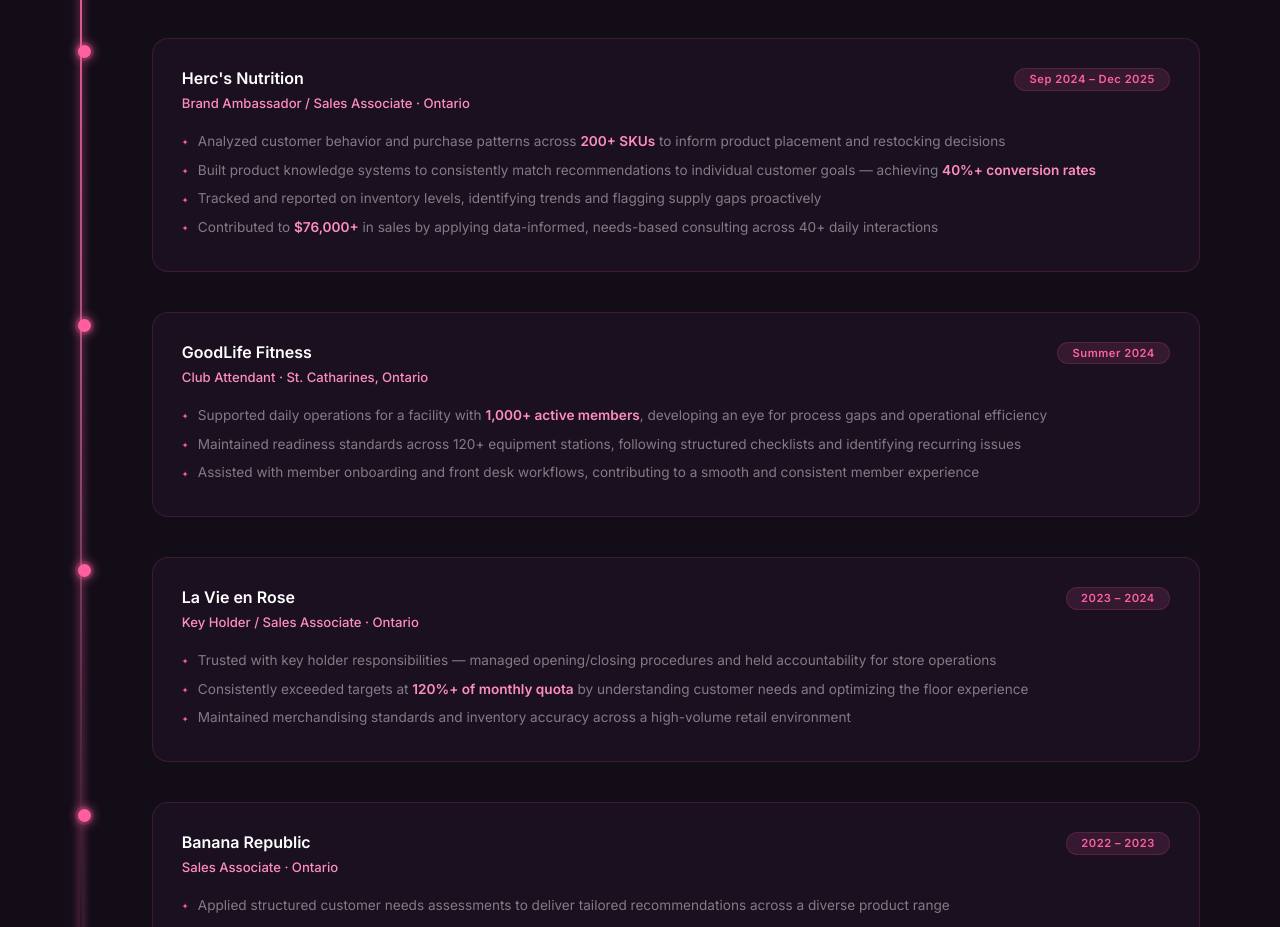
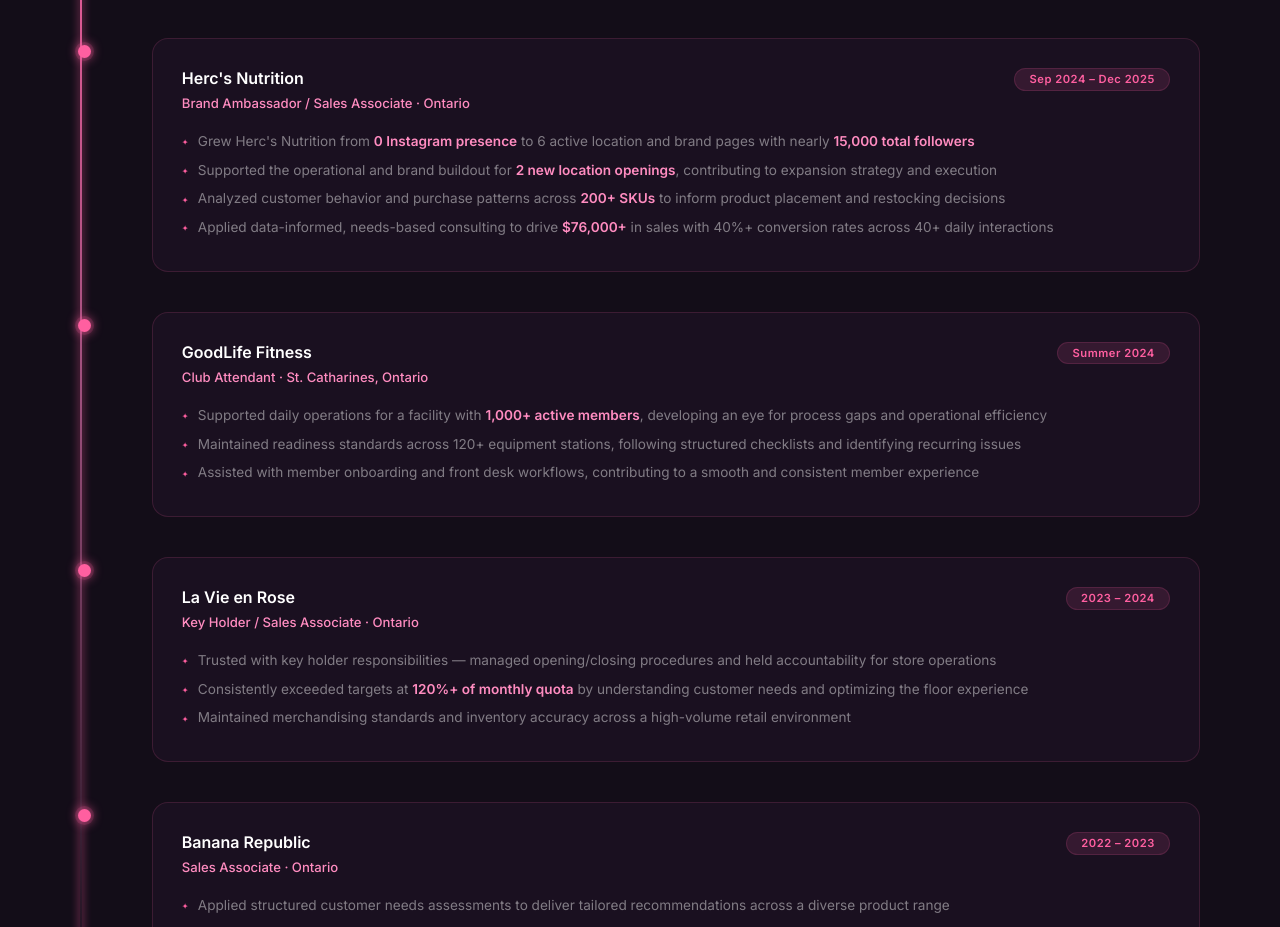
Before and after one commit to bnasiris/Personal-website-, a plain HTML site: page index.html in a window 1280 px wide. Shown: the part 2725-3652 px from the top of the page. Drawn offline with nearby package versions, Linux system fonts and the light colour scheme; a web font is replaced by a local one.

Commit message:
Add Herc's growth and Instagram expansion to experience

```diff
--- a/index.html
+++ b/index.html
@@ -617,10 +617,10 @@
         </div>
         <div class="timeline-role">Brand Ambassador / Sales Associate · Ontario</div>
         <ul class="timeline-bullets">
+          <li>Grew Herc's Nutrition from <strong style="color:var(--pink2)">0 Instagram presence</strong> to 6 active location and brand pages with nearly <strong style="color:var(--pink2)">15,000 total followers</strong></li>
+          <li>Supported the operational and brand buildout for <strong style="color:var(--pink2)">2 new location openings</strong>, contributing to expansion strategy and execution</li>
           <li>Analyzed customer behavior and purchase patterns across <strong style="color:var(--pink2)">200+ SKUs</strong> to inform product placement and restocking decisions</li>
-          <li>Built product knowledge systems to consistently match recommendations to individual customer goals — achieving <strong style="color:var(--pink2)">40%+ conversion rates</strong></li>
-          <li>Tracked and reported on inventory levels, identifying trends and flagging supply gaps proactively</li>
-          <li>Contributed to <strong style="color:var(--pink2)">$76,000+</strong> in sales by applying data-informed, needs-based consulting across 40+ daily interactions</li>
+          <li>Applied data-informed, needs-based consulting to drive <strong style="color:var(--pink2)">$76,000+</strong> in sales with 40%+ conversion rates across 40+ daily interactions</li>
         </ul>
       </div>
     </div>
```
